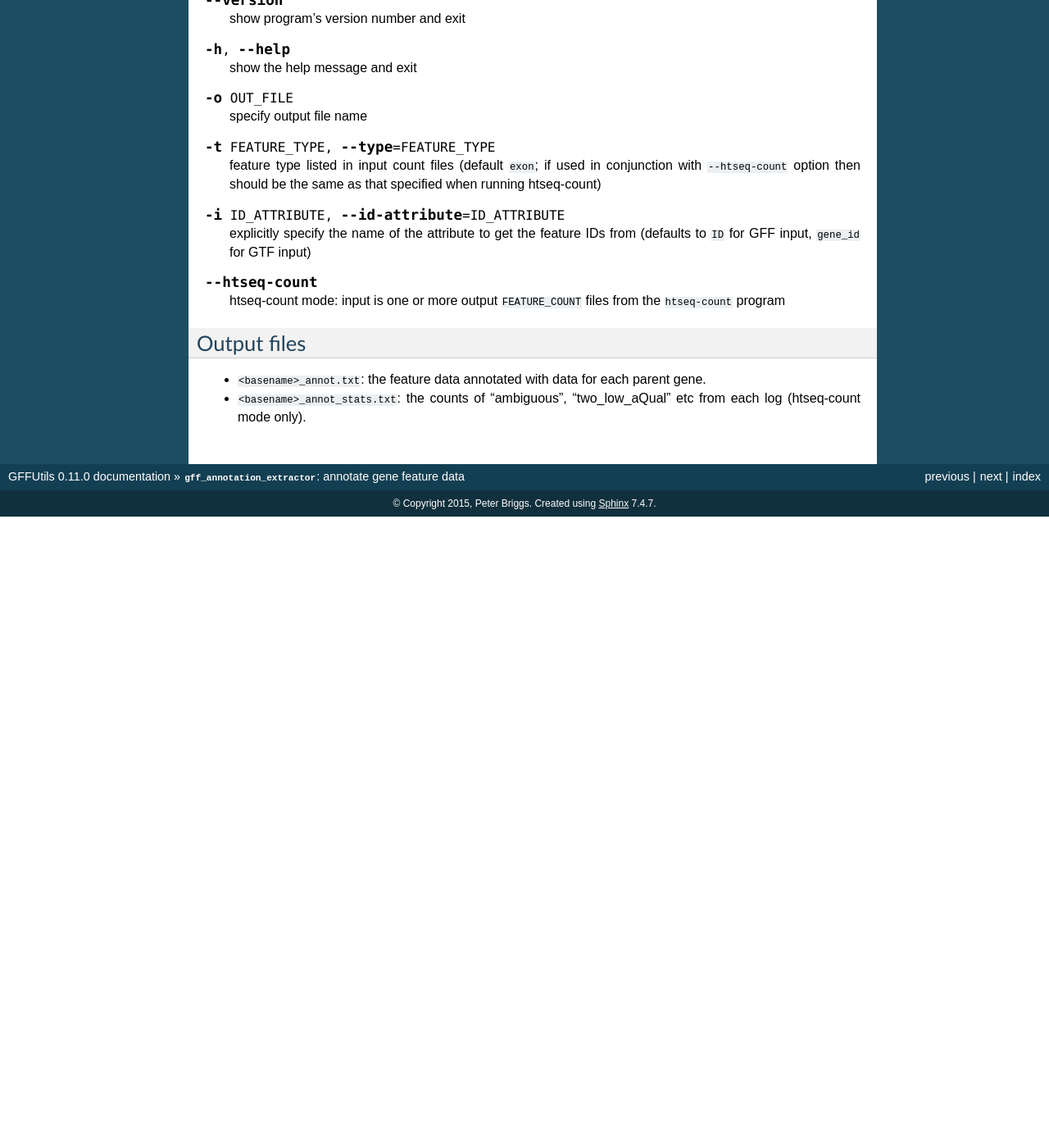
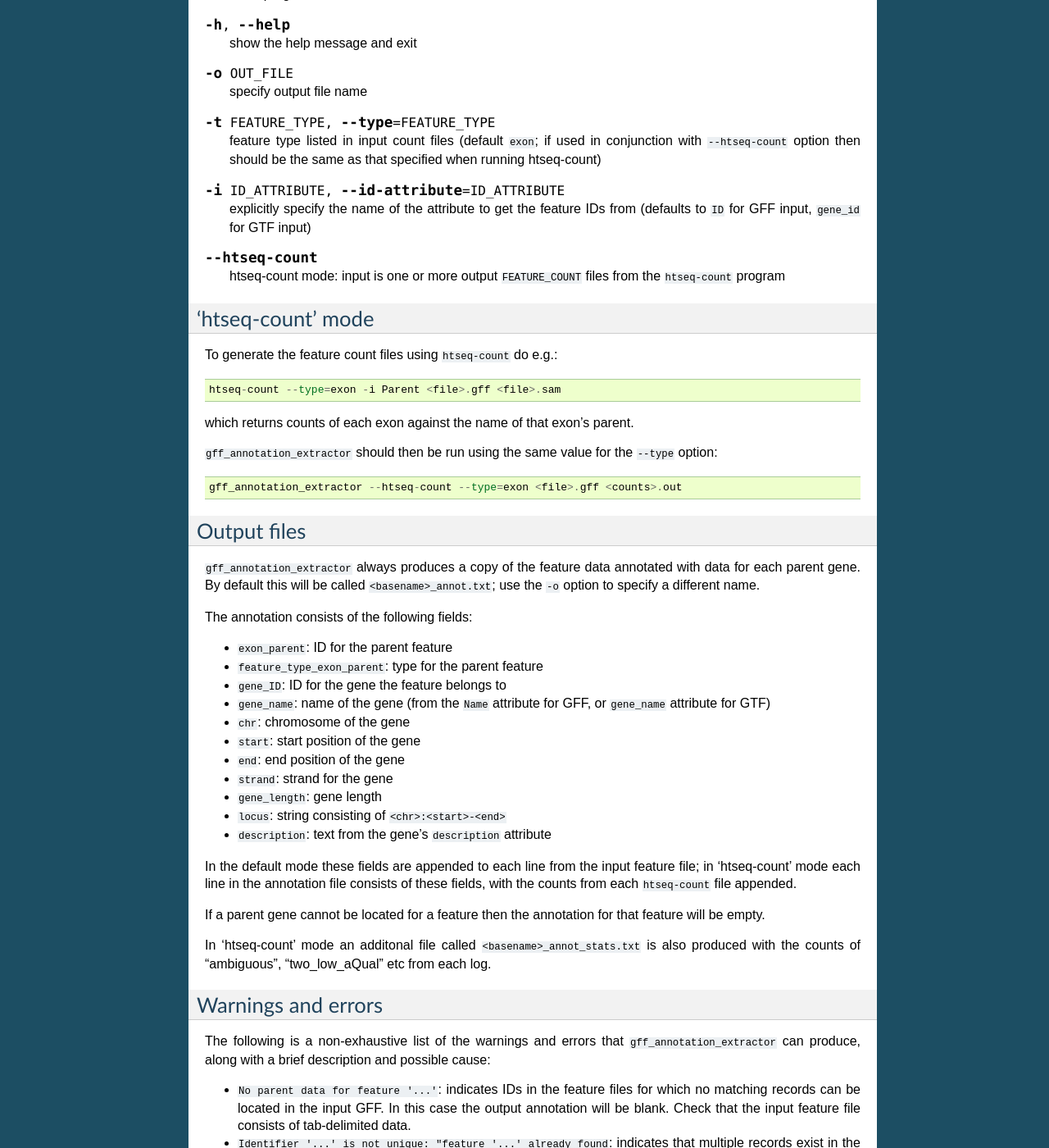
Before and after one commit to fls-bioinformatics-core/GFFUtils, a Sphinx documentation site: the page built from docs/gff_annotation_extractor.rst, in a window 1280 px wide and 1400 px high, scrolled down 865 px. Shown: the whole window at 82% size. Built offline with Sphinx 7.4.7, drawn with Linux system fonts in a browser that asks for light colours; before the commit the page ends 1495 px from its top, so only the background shows below that; some of the changed text lies outside the part shown.

Commit message:
Documentation: update/expand docs for 'gff_annotation_extractor'.

```diff
--- a/docs/gff_annotation_extractor.rst
+++ b/docs/gff_annotation_extractor.rst
@@ -1,5 +1,5 @@
 ``gff_annotation_extractor``: annotate gene feature data
-=========================================================
+========================================================
 
 Overview
 --------
@@ -8,39 +8,46 @@
 output from one or more runs of the HTSeq-count program) and combines
 it with data about each feature's parent gene from a GFF file.
 
-By default the program takes a single tab-delimited input file where the
-first column contains feature IDs, and appends data about the feature's
-parent gene.
+By default the program takes feature data from a single tab-delimited
+input file where the first column contains feature IDs, and outputs an
+updated copy of the file with data about the feature's parent gene
+appended to each line (chromosome, start and end positions, strand,
+etc).
 
 In 'htseq-count' mode, one or more ``htseq-count`` output files should
-be provided as input, and the program will write out the data about the
+be provided as input; the program will write out the data about the
 feature's parent gene appended with the counts from each input file.
 
-To generate the feature count files using ``htseq-count`` do e.g.::
+By default feature IDs from the feature data files are matched to
+exon records in the input GFF using the ``ID`` attribute in the
+record. The feature type to match against can be changed using the
+``-t`` option; the attribute used for the feature ID can be changed
+using the ``-i`` option.
 
-    htseq-count --type=exon -i Parent <file>.gff <file>.sam
-
-which returns counts of each exon against the name of that exon's parent.
-
-``gff_annotation_extractor`` will match up the exon parent with its
-parent gene and output the counts against gene names.
+The parent gene is located by recursively looking up records where
+the ``ID`` attribute matches the ``Parent`` attribute, until a
+gene record is found.
 
 .. note::
 
-   ``gff_annotation_extractor`` can also be used with GTF input.
+   ``gff_annotation_extractor`` can also be used with GTF input,
+   in which case the feature IDs are matched using the ``gene_id``
+   attribute by default.
 
 Usage and options
 -----------------
 
-General usage syntax::
+General usage syntax:
+
+::
 
     gff_annotation_extractor OPTIONS <file>.gff FEATURE_DATA
 
-or::
+Usage in 'htseq-count' mode:
+
+::
 
     gff_annotation_extractor --htseq-count OPTIONS <file>.gff FEATURE_COUNTS [FEATURE_COUNTS2 ...]
-
-if working with ``htseq-count`` data.
 
 Options:
 
@@ -74,10 +81,85 @@
    htseq-count mode: input is one or more output
    ``FEATURE_COUNT`` files from the ``htseq-count`` program
 
+'htseq-count' mode
+------------------
+
+To generate the feature count files using ``htseq-count`` do e.g.:
+
+::
+
+    htseq-count --type=exon -i Parent <file>.gff <file>.sam
+
+which returns counts of each exon against the name of that exon's
+parent.
+
+``gff_annotation_extractor`` should then be run using the same
+value for the ``--type`` option:
+
+::
+
+   gff_annotation_extractor --htseq-count --type=exon <file>.gff <counts>.out
+
 Output files
 ------------
 
-* ``<basename>_annot.txt``: the feature data annotated with data
-  for each parent gene.
-* ``<basename>_annot_stats.txt``: the counts of "ambiguous",
-  "two_low_aQual" etc from each log (htseq-count mode only).
+``gff_annotation_extractor`` always produces a copy of the feature
+data annotated with data for each parent gene. By default this will
+be called ``<basename>_annot.txt``; use the ``-o`` option to specify
+a different name.
+
+The annotation consists of the following fields:
+
+* ``exon_parent``: ID for the parent feature
+* ``feature_type_exon_parent``: type for the parent feature
+* ``gene_ID``: ID for the gene the feature belongs to
+* ``gene_name``: name of the gene (from the ``Name`` attribute for
+  GFF, or ``gene_name`` attribute for GTF)
+* ``chr``: chromosome of the gene
+* ``start``: start position of the gene
+* ``end``: end position of the gene
+* ``strand``: strand for the gene
+* ``gene_length``: gene length
+* ``locus``: string consisting of ``<chr>:<start>-<end>``
+* ``description``: text from the gene's ``description`` attribute
+
+In the default mode these fields are appended to each line from
+the input feature file; in 'htseq-count' mode each line in the
+annotation file consists of these fields, with the counts from
+each ``htseq-count`` file appended.
+
+If a parent gene cannot be located for a feature then the
+annotation for that feature will be empty.
+
+In 'htseq-count' mode an additonal file called
+``<basename>_annot_stats.txt`` is also produced with the counts
+of "ambiguous", "two_low_aQual" etc from each log.
+
+Warnings and errors
+-------------------
+
+The following is a non-exhaustive list of the warnings and errors
+that ``gff_annotation_extractor`` can produce, along with a brief
+description and possible cause:
+
+* ``No parent data for feature '...'``: indicates IDs in the feature
+  files for which no matching records can be located in the input GFF.
+  In this case the output annotation will be blank. Check that the
+  input feature file consists of tab-delimited data.
+
+* ``Identifier '...' is not unique: "feature '...' already found``:
+  indicates that multiple records exist in the GFF file which match
+  a feature ID from the feature file.
+
+* ``Multiple parents found on line ...``: indicates that a record
+  matching a feature ID has a ``Parent`` attribute which contains
+  multiple comma-separated IDs. In this case it may not be possible
+  to locate the parent gene for the feature.
+
+* ``No identifier attribute (...) on line ...``: indicates a record
+  from the input GFF with no ``ID`` attribute (or custom attribute
+  supplied via ``-i`` option).
+
+* ``No '...' attribute found on line ...``: indicates a record
+  from the input GTF with no ``gene_id`` attribute (or custom
+  attribute supplied via ``-i`` option).
```
